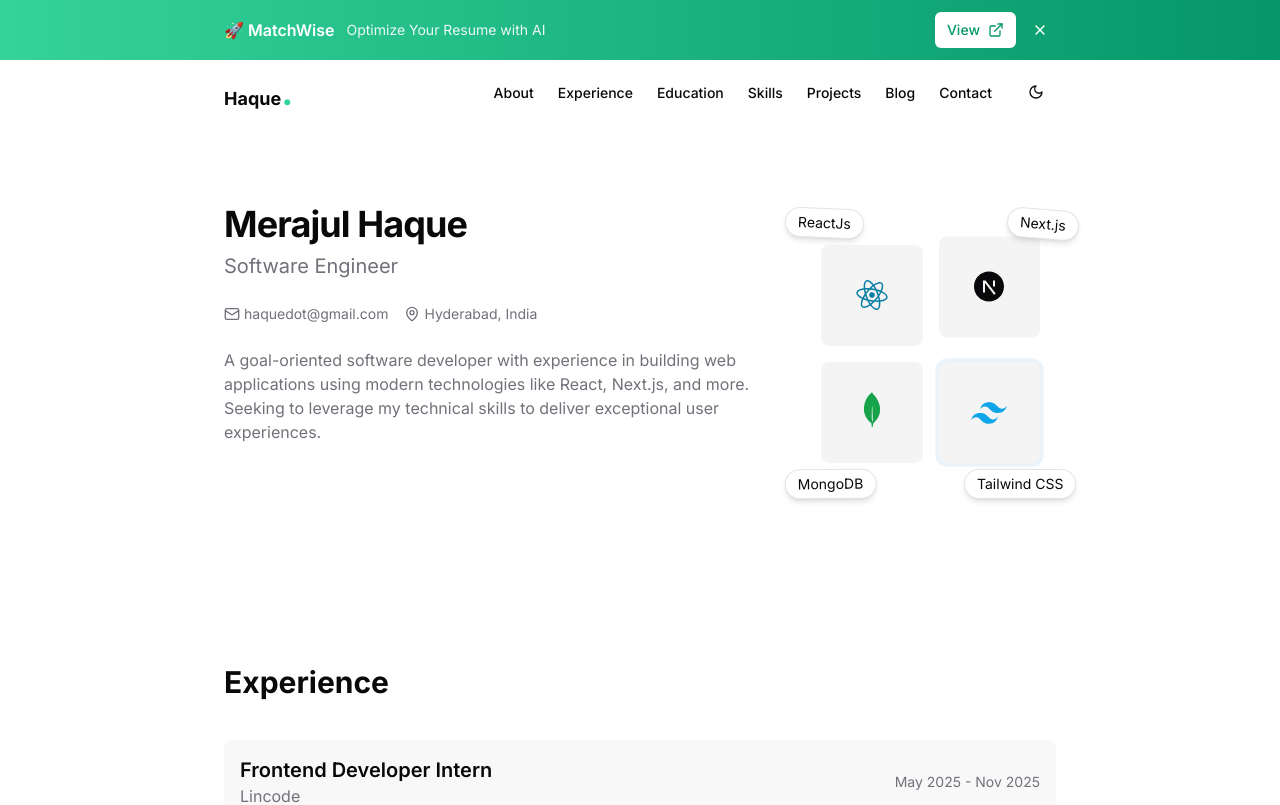
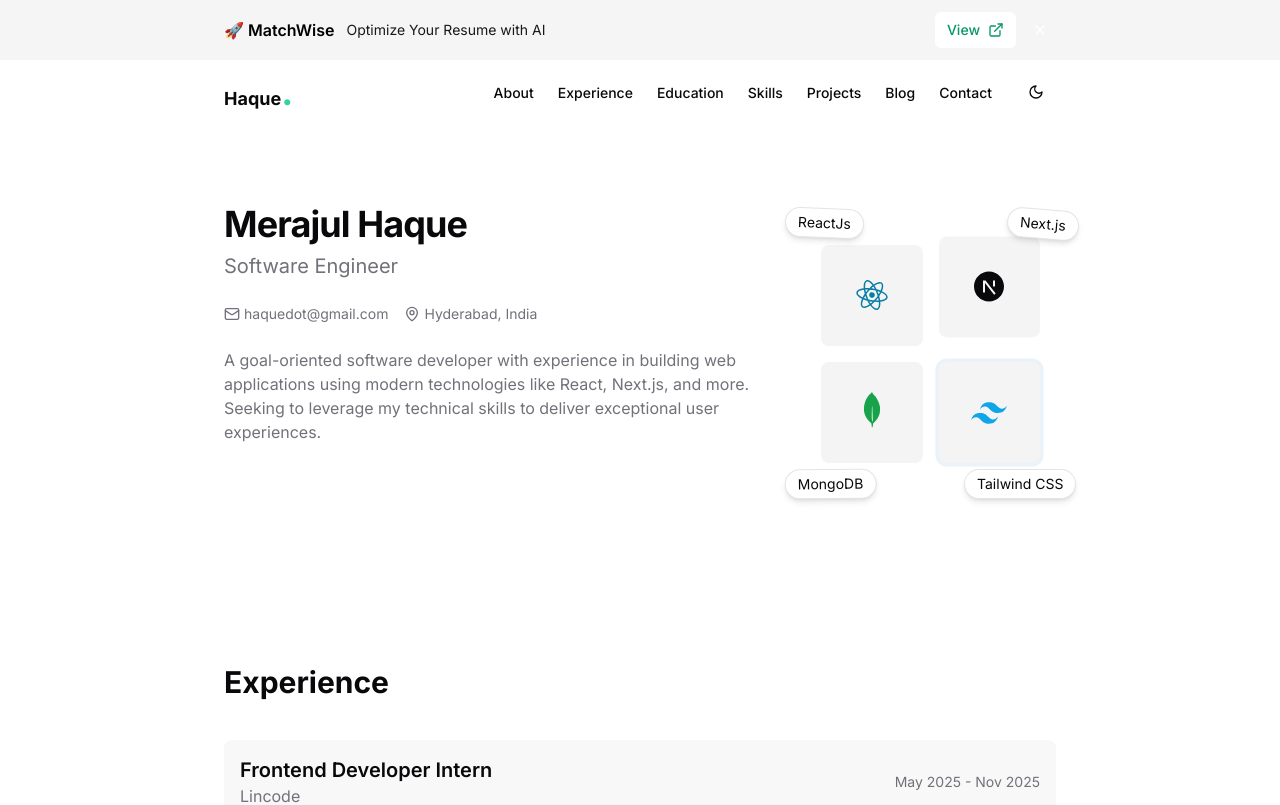
Before and after one commit to haquedot/haque-portfolio, a Next.js app: page / in a window 1280 px wide. Shown: the top 805 px of the page. Built offline with nearby package versions, Linux system fonts and the light colour scheme.

Commit message:
FIX: update AdHeader styles for better visibility and contrast

```diff
--- a/components/ad-header.tsx
+++ b/components/ad-header.tsx
@@ -40,7 +40,7 @@ export default function AdHeader({
           animate={{ height: "auto", opacity: 1 }}
           exit={{ height: 0, opacity: 0 }}
           transition={{ duration: 0.3, ease: "easeInOut" }}
-          className="w-full bg-gradient-to-r from-emerald-400 to-emerald-600 text-white overflow-hidden"
+          className="w-full bg-neutral-100 dark:bg-neutral-900 text-black dark:text-white overflow-hidden"
         >
           <div className="max-w-4xl mx-auto px-4 sm:px-6 lg:px-8">
             <div className="flex items-center justify-between py-3">
@@ -51,7 +51,7 @@ export default function AdHeader({
                       {title}
                     </h3>
                     {description && (
-                      <p className="text-xs sm:text-sm text-white/90 truncate">
+                      <p className="text-xs sm:text-sm text-black/90 dark:text-white/90 truncate">
                         {description}
                       </p>
                     )}
```
